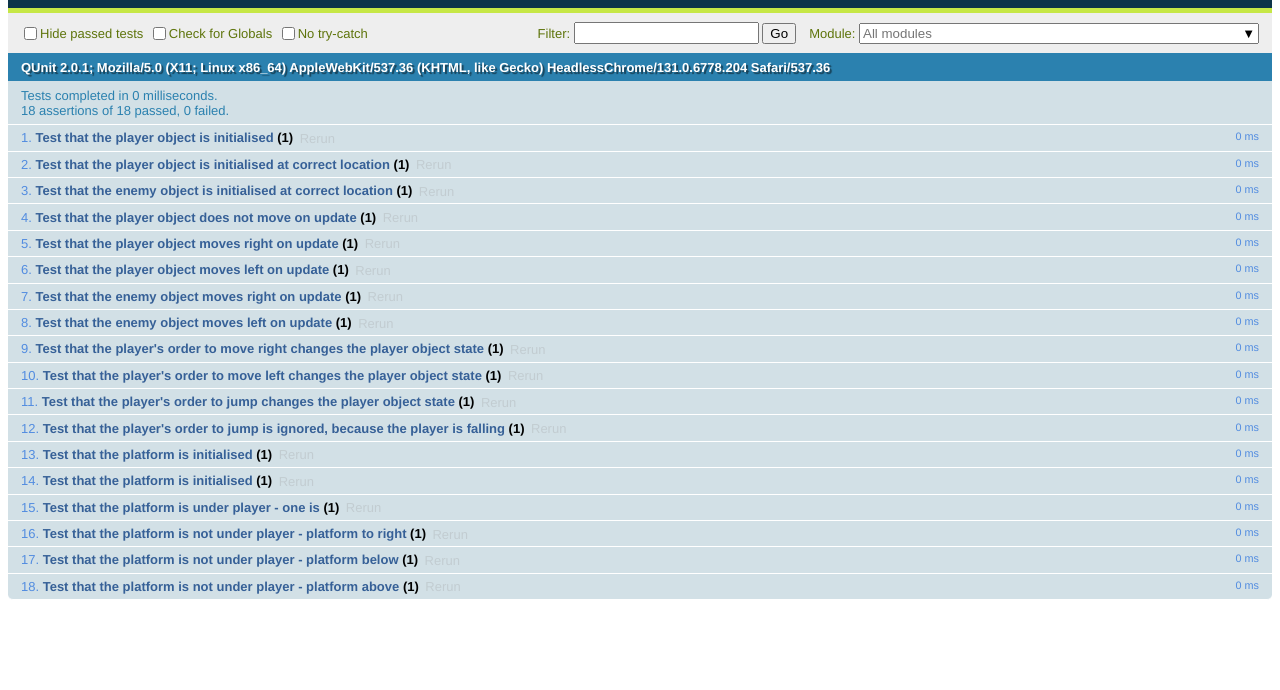
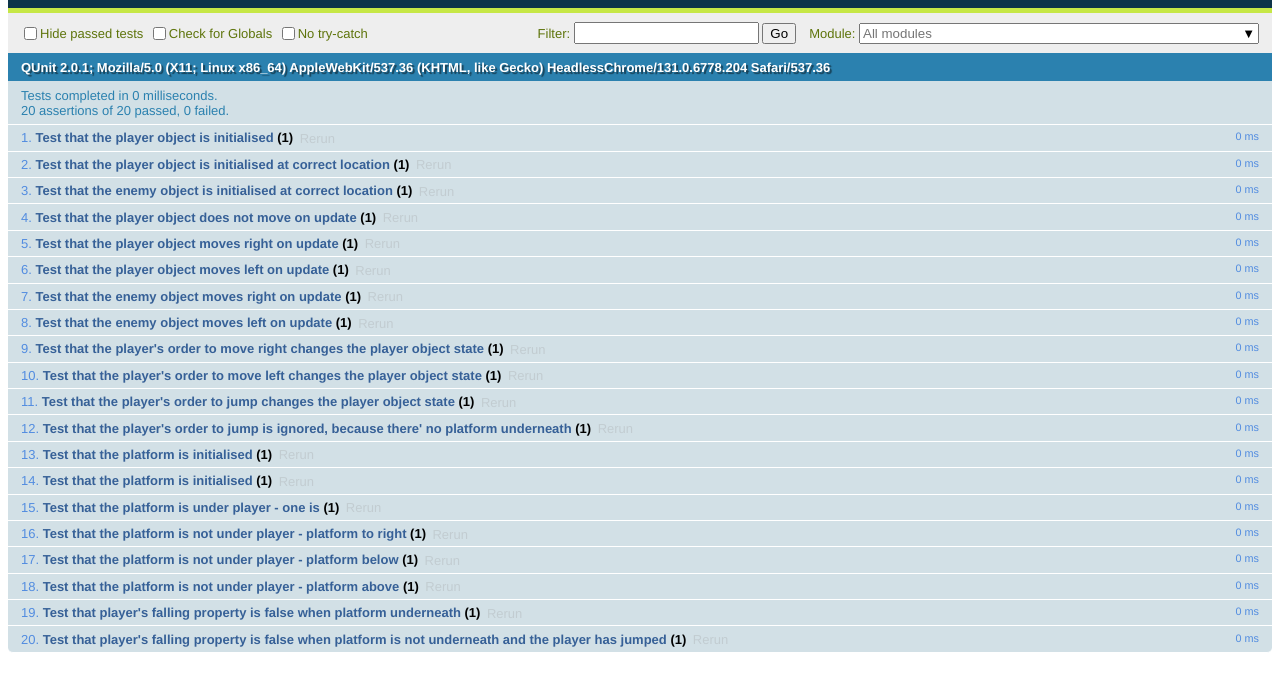
Before and after one commit to JasonThomasData/ninja_game, a plain HTML site: page unit_tests.html in a window 1280 px wide. Shown: the part 48-738 px from the top of the page. Drawn offline with Linux system fonts and the light colour scheme.

Commit message:
Entities now have function to check if platforms are underneath them.

```diff
--- a/js/entities.js
+++ b/js/entities.js
@@ -8,6 +8,7 @@ var Person = function(px_per_move_x, px_per_jump_y, starting_x_pos, starting_y_p
 
   this.direction_facing = 'right'; //Can also be left
   this.falling = false; // true if there's no platform underneath, provided the player hasn't jumped.
+  this.platform_underneath = false;
   this.px_per_move_x = px_per_move_x; // Minimum move distance in px. Each key press, set this back to its default
   this.px_to_move_x = 0;  //When there's a right or left event, and the entity is on the ground, this will be updated
   this.px_per_jump_y = px_per_jump_y;
@@ -17,7 +18,7 @@ var Person = function(px_per_move_x, px_per_jump_y, starting_x_pos, starting_y_p
   this.x_pos = starting_x_pos * game_settings.positions.wide;
   this.y_pos = starting_y_pos * game_settings.positions.high;
 
-  this.update = function(){
+  this.update = function(all_platforms){
     // This is the function to call from the loop. The entity will do what is told from here.
     // px_to_move_x will tell us if there's an order to move right or not.
     // NOTE - Jase does this contain stuff specific to the player, and should we have a seperate one for each instance?
@@ -26,8 +27,13 @@ var Person = function(px_per_move_x, px_per_jump_y, starting_x_pos, starting_y_p
       this.px_to_move_x -= 1;
     }
 
-    //Add a condition to check if there's a platform underneath, if there is, set falling to false, if not, set to true
-    //When an object has jumped, then it is techically falling still, but if it has upward momentum, it will go up.
+    this.platform_underneath = this.check_platform_underneath(all_platforms);
+
+    if (this.platform_underneath || this.px_to_jump_y > 0) {
+      this.falling = false;
+    } else if (this.platform_underneath == false && this.px_to_jump_y <= 0) {
+      this.falling = true;
+    }
 
     if (this.px_to_jump_y >= 1) {
       this.move_y();
@@ -48,7 +54,7 @@ var Person = function(px_per_move_x, px_per_jump_y, starting_x_pos, starting_y_p
   this.move_y = function(){
     //Updates y_pos, gravity or jumping
     //For now, we use cartesian coordinates, so starting from bottom left
-    if (this.falling = true){
+    if (this.falling == true){
       this.y_pos -= 1;
     } else {
       this.y_pos += 1;
@@ -96,7 +102,8 @@ var Player = function(){
     }
   }
   this.jump_order = function(direction){
-    if (this.falling == false){
+    //Only only the order if the player is not falling
+    if (this.falling == false && this.platform_underneath){
       this.px_to_jump_y = this.px_per_jump_y;
     }
   }
--- a/unit_tests.html
+++ b/unit_tests.html
@@ -60,9 +60,10 @@
       QUnit.test( "Test that the player object does not move on update", function(assert) {
         game_settings.player.starting_x_pos = 0;
         var player_entity = new Player();
+        var all_platforms = [];
         player_entity.direction_facing = 'right'
         player_entity.px_to_move_x = 0
-        player_entity.update();
+        player_entity.update(all_platforms);
 
         //Despite the update, because there was no px_to_move, then unit's x_pos is unchanged.
         var assertion = player_entity.x_pos;
@@ -73,9 +74,10 @@
       QUnit.test( "Test that the player object moves right on update", function(assert) {
         game_settings.player.starting_x_pos = 0;
         var player_entity = new Player();
+        var all_platforms = [];
         player_entity.direction_facing = 'right'
         player_entity.px_to_move_x = 1
-        player_entity.update();
+        player_entity.update(all_platforms);
 
         //Despite the update, because there was no order to move, then unit's x_pos is unchanged.
         var assertion = player_entity.x_pos;
@@ -86,9 +88,10 @@
       QUnit.test( "Test that the player object moves left on update", function(assert) {
         game_settings.player.starting_x_pos = 0;
         var player_entity = new Player();
+        var all_platforms = [];
         player_entity.direction_facing = 'left'
         player_entity.px_to_move_x = 1
-        player_entity.update();
+        player_entity.update(all_platforms);
 
         //Despite the update, because there was no order to move, then unit's x_pos is unchanged.
         var assertion = player_entity.x_pos;
@@ -100,9 +103,10 @@
         game_settings.positions.wide = 100
         var starting_x_pos = 1
         var enemy_entity = new Enemy(starting_x_pos);
+        var all_platforms = [];
         enemy_entity.direction_facing = 'right'
         enemy_entity.px_to_move_x = 1
-        enemy_entity.update();
+        enemy_entity.update(all_platforms);
 
         //Despite the update, because there was no order to move, then unit's x_pos is unchanged.
         var assertion = enemy_entity.x_pos;
@@ -112,11 +116,12 @@
 
       QUnit.test( "Test that the enemy object moves left on update", function(assert) {
         game_settings.positions.wide = 100
-        var starting_x_pos = 1
+        var starting_x_pos = 1;
         var enemy_entity = new Enemy(starting_x_pos);
-        enemy_entity.direction_facing = 'left'
-        enemy_entity.px_to_move_x = 1
-        enemy_entity.update();
+        var all_platforms = [];
+        enemy_entity.direction_facing = 'left';
+        enemy_entity.px_to_move_x = 1;
+        enemy_entity.update(all_platforms);
 
         //Despite the update, because there was no order to move, then unit's x_pos is unchanged.
         var assertion = enemy_entity.x_pos;
@@ -156,6 +161,7 @@
         game_settings.player.px_to_jump_y = 100;
         var player_entity = new Player();
         player_entity.px_to_jump_y = 0;
+        player_entity.platform_underneath = true;
         player_entity.jump_order();
 
         var assertion = player_entity.px_to_jump_y;
@@ -163,11 +169,12 @@
         assert.ok(assertion == value_test);
       });
 
-      QUnit.test( "Test that the player's order to jump is ignored, because the player is falling", function(assert) {
+      QUnit.test( "Test that the player's order to jump is ignored, because there' no platform underneath", function(assert) {
         game_settings.player.px_to_jump_y = 100;
         var player_entity = new Player();
         player_entity.px_to_jump_y = 0;
         player_entity.falling = true;
+        player_entity.platform_underneath = false;
         player_entity.jump_order();
 
         var assertion = player_entity.px_to_jump_y;
@@ -296,6 +303,51 @@
         assert.ok(assertion == value_test);
       });
 
+      QUnit.test( "Test that player's falling property is false when platform underneath", function(assert) {
+        game_settings.objects.platforms.wide = 100;
+        game_settings.objects.platforms.high = 100;
+        game_settings.positions.wide = 100;
+        game_settings.positions.high = 100;
+
+        var platform_starting_x_pos = 1;
+        var platform_starting_y_pos = 1;
+        var platform = new Platform(platform_starting_x_pos, platform_starting_y_pos);
+        var all_platforms = [platform]
+
+        game_settings.player.starting_x_pos = 1;
+        game_settings.player.starting_y_pos = 2;
+        var player_entity = new Player();
+
+        player_entity.update(all_platforms)
+
+        var assertion = player_entity.falling;
+        var value_test = false;
+        assert.ok(assertion == value_test);
+      });
+
+      QUnit.test( "Test that player's falling property is false when platform is not underneath and the player has jumped", function(assert) {
+        game_settings.objects.platforms.wide = 100;
+        game_settings.objects.platforms.high = 100;
+        game_settings.positions.wide = 100;
+        game_settings.positions.high = 100;
+
+        var platform_starting_x_pos = 1;
+        var platform_starting_y_pos = 1;
+        var platform = new Platform(platform_starting_x_pos, platform_starting_y_pos);
+        var all_platforms = [platform]
+
+        game_settings.player.starting_x_pos = 1;
+        game_settings.player.starting_y_pos = 2;
+        var player_entity = new Player();
+
+        player_entity.px_to_jump_y = player_entity.px_per_jump_y;
+        player_entity.update(all_platforms);
+
+        var assertion = player_entity.falling;
+        var value_test = false;
+        assert.ok(assertion == value_test);
+      });
+
     }
 
     test_platform_player_interact()
```
